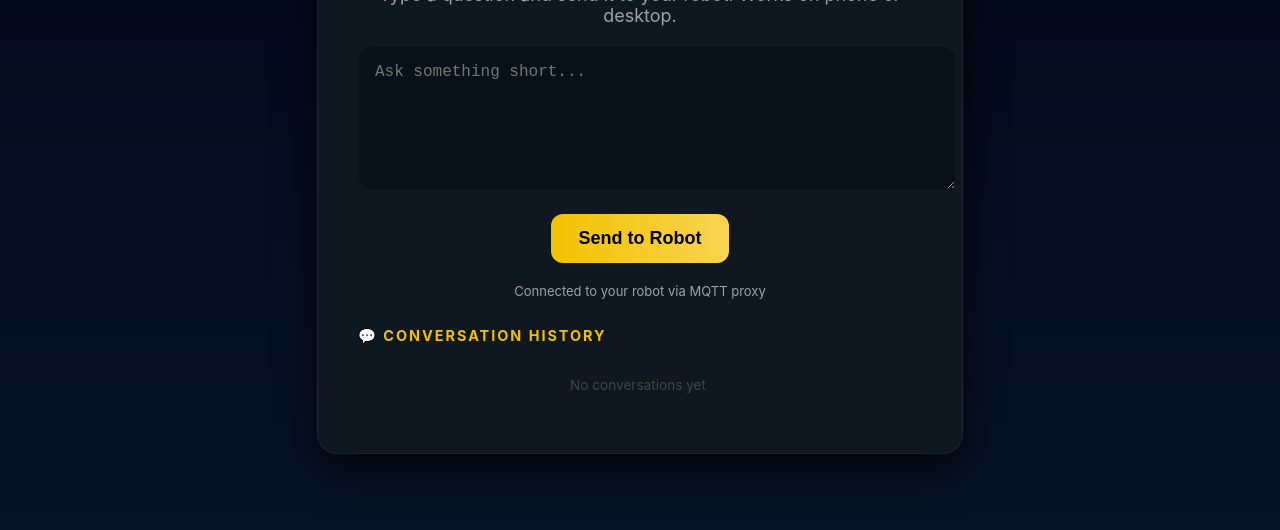
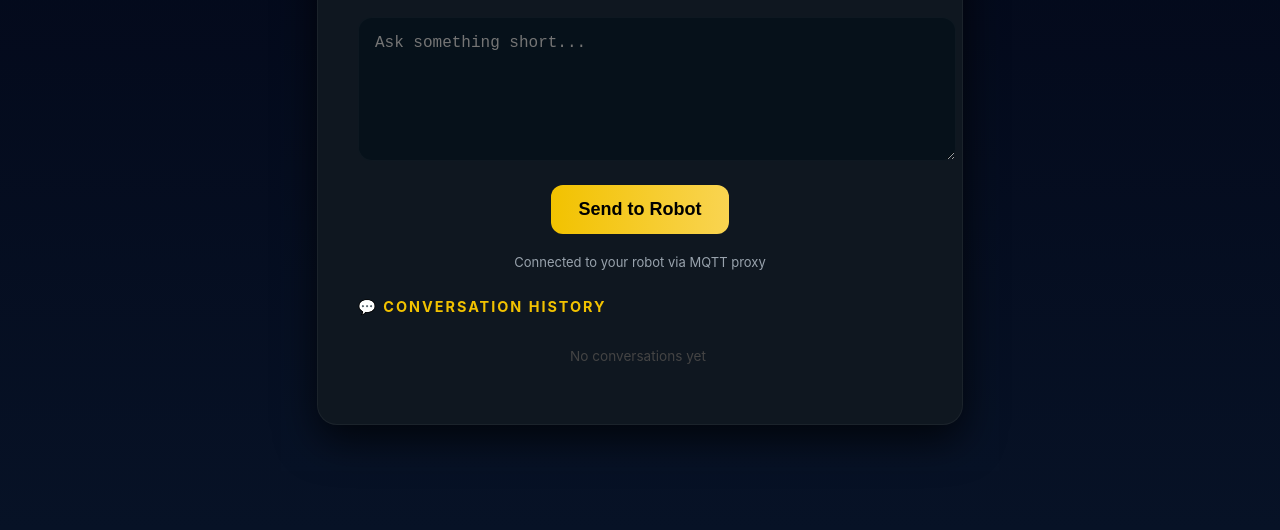
Before and after one commit to Ben17benami/AdiBot-cloud, a website: page index.html in a window 1280 px wide. Shown: the part 270-800 px from the top of the page. Drawn offline with Linux system fonts and the light colour scheme.

Commit message:
Update styles.css

```diff
--- a/styles.css
+++ b/styles.css
@@ -10,14 +10,14 @@
 }
 
 html, body {
-  height: 100%;
+  min-height: 100%;
   margin: 0;
   font-family: 'Inter', system-ui, 'Segoe UI', Roboto, Arial, sans-serif;
   background: linear-gradient(180deg, #020617 0%, #071226 100%);
   color: var(--text);
   display: flex;
   justify-content: center;
-  align-items: center;
+  align-items: flex-start; /* ✅ התחל מלמעלה */
 }
 
 .wrap {
```
